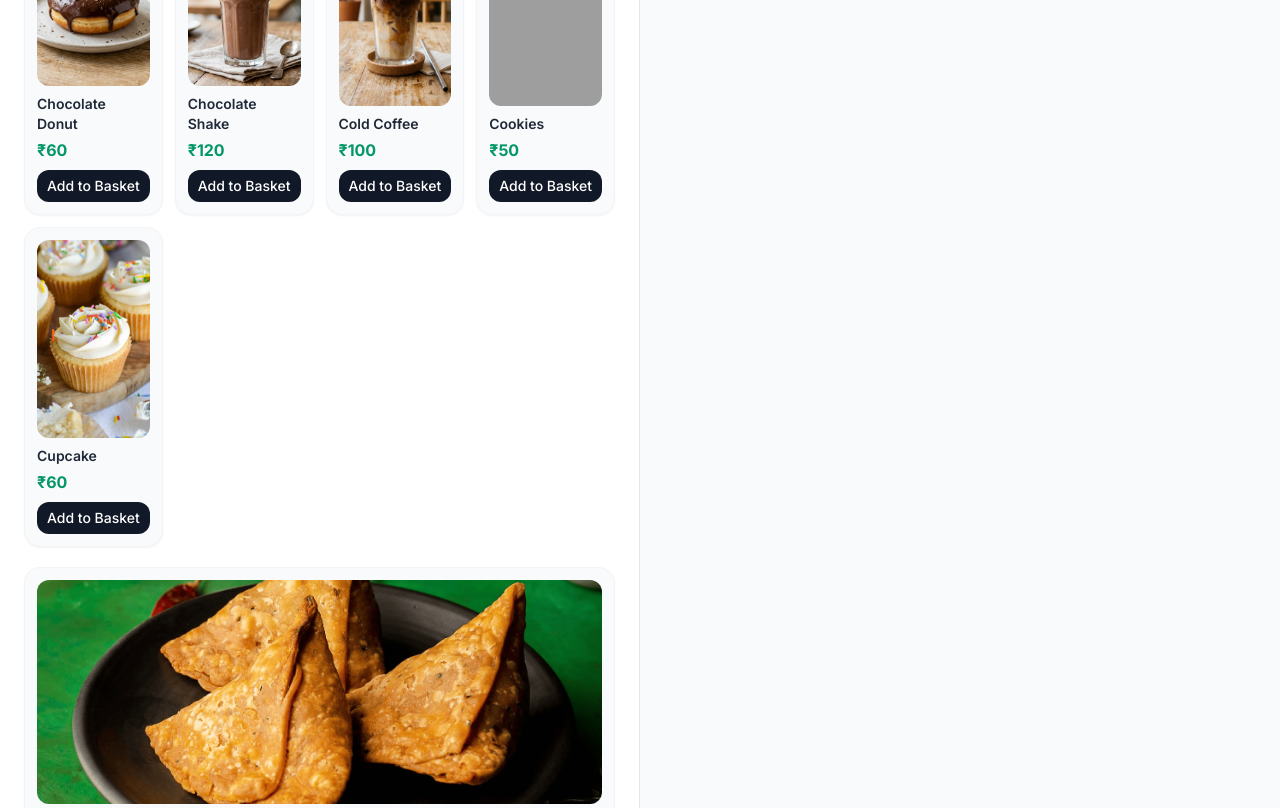
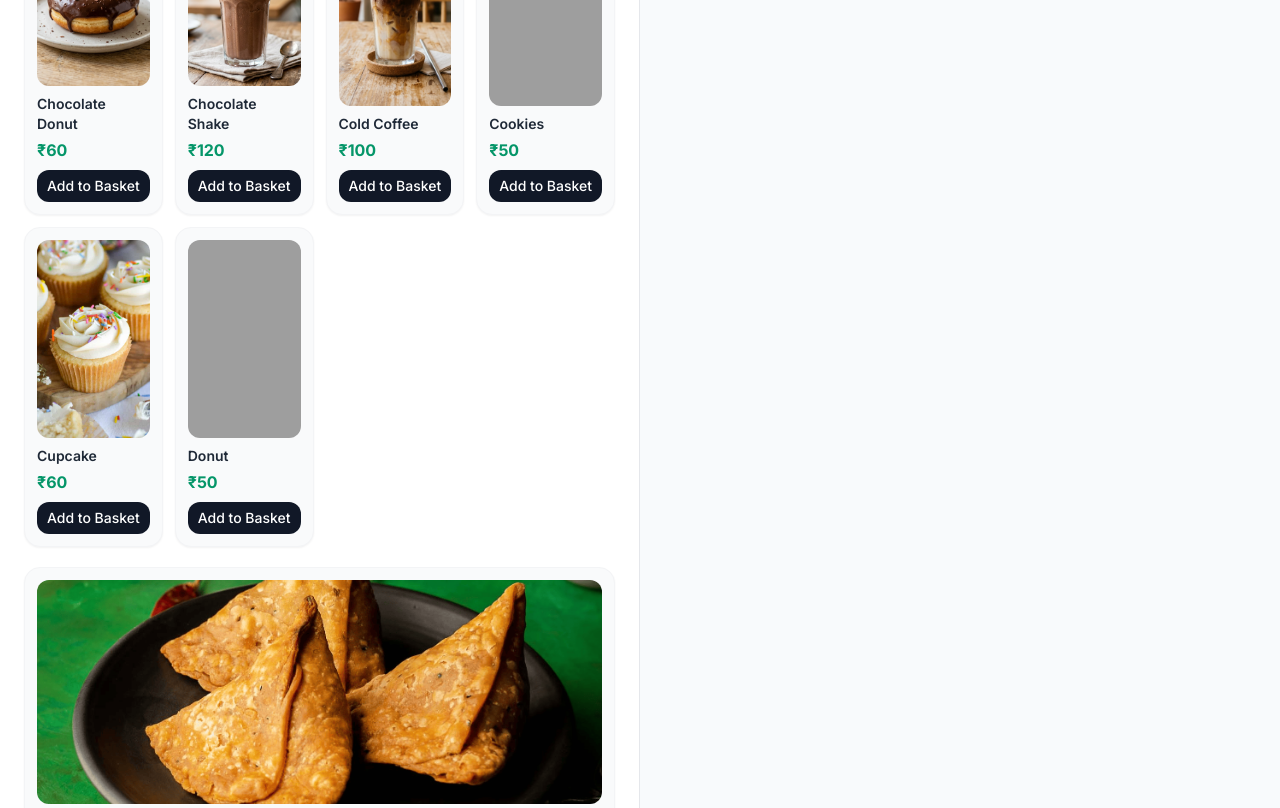
Before and after one commit to SanKrishnan/Savoury-Sweet, a FastAPI app: page / in a window 1280 px wide. Shown: the part 1322-2130 px from the top of the page. Run offline with FastAPI, Linux system fonts and the light colour scheme; some libraries are stand-ins or nearby versions; grey boxes are pictures that could not be loaded.

Commit message:
Restore Donut product to catalog

```diff
--- a/main.py
+++ b/main.py
@@ -168,7 +168,7 @@ MENU = {
     "Muffin": 70,
     "Choco Chip Cookies": 60,
     "Cookies": 50,
-
+    "Donut": 50,
     "Chocolate Donut": 60,
     # Beverages
     "Cold Coffee": 100,
--- a/templates/index.html
+++ b/templates/index.html
@@ -371,6 +371,15 @@
                 <h3 class="font-semibold text-gray-800 text-sm">Cupcake</h3>
                 <p class="text-emerald-600 font-bold mb-2 mt-1">₹60</p>
                 <button onclick="addToCart('Cupcake', 60)" class="mt-auto w-full bg-gray-900 text-white py-1.5 rounded-xl hover:bg-gray-700 transition-colors text-sm font-medium">Add to Basket</button>
+            </div>
+
+            <!-- 18. Donut -->
+            <div class="menu-item border border-gray-100 rounded-2xl p-3 bg-gray-50 flex flex-col shadow-sm h-[320px]">
+                <img src="/static/products/donut.jpg" alt="Donut" class="w-full h-56 object-cover rounded-xl mb-2" onerror="this.style.display='none';this.nextElementSibling.style.display='flex'">
+                <div class="hidden w-full h-56 rounded-xl mb-2 bg-gradient-to-br from-pink-300 to-rose-400 items-center justify-center text-5xl">🍩</div>
+                <h3 class="font-semibold text-gray-800 text-sm">Donut</h3>
+                <p class="text-emerald-600 font-bold mb-2 mt-1">₹50</p>
+                <button onclick="addToCart('Donut', 50)" class="mt-auto w-full bg-gray-900 text-white py-1.5 rounded-xl hover:bg-gray-700 transition-colors text-sm font-medium">Add to Basket</button>
             </div>
 
             </div>
```
